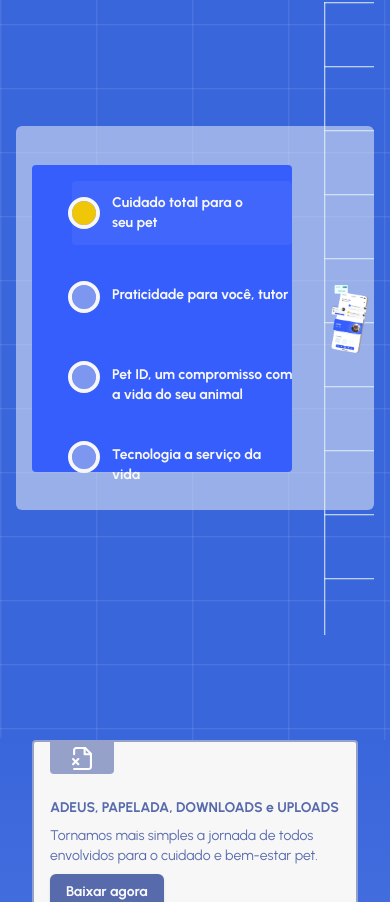
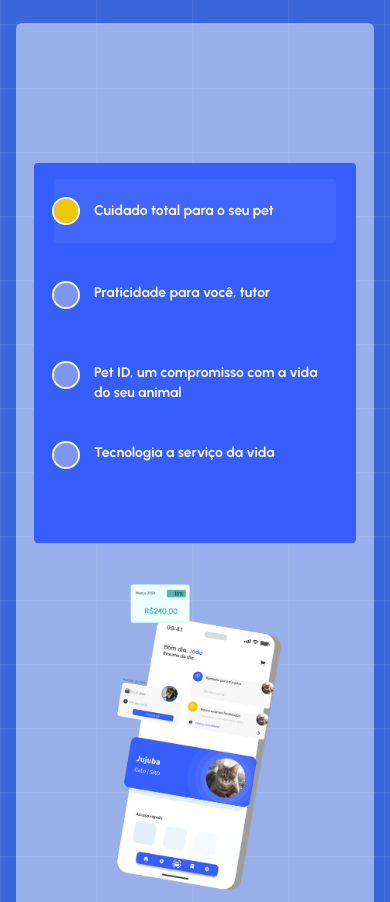
Before and after one commit to Miau-Club/miau-web-lading-page, a Next.js app: page /tutors in a window 390 px wide. Shown: the part 2298-3200 px from the top of the page. Built offline with nearby package versions, Linux system fonts and the light colour scheme.

Commit message:
corrige versao mobile

```diff
--- a/src/app/tutors/page.tsx
+++ b/src/app/tutors/page.tsx
@@ -157,36 +157,49 @@ const Tutors: React.FC = () => {
                 items-center
                 px-4
                 sm:px-10
-                h-screen
-                sm:h-[150vh]
+                h-[150vh]
                 w-full
                 bg-blue-bgTutors
                 bg-[linear-gradient(to_right,#F7F7F720,transparent_2px),linear-gradient(to_bottom,#F7F7F720,transparent_2px)]
                 bg-[size:6rem_4rem]
                 rounded-sm'
             >
-                <div className='flex items-center pl-4 w-screen h-96 sm:pl-16 sm:h-[80vh] sm:w-[40vw] bg-miau-white/50 rounded-md gap-8'>
-                    <div className='relative w-[90%] h-[80%] sm:h-[75vh] sm:w-[18vw] bg-miau-branding rounded-sm py-4'>
-                        <div className="absolute top-[2rem] hidden sm:block left-[3.2rem] w-1 h-[85%] bg-miau-white rounded-md" />
+                <div className='flex flex-col sm:flex-row items-center justify-center w-screen h-[120vh] sm:h-[80vh] sm:w-[40vw] bg-miau-white/50 rounded-md gap-8'>
+                    <div className='relative w-[90%] h-[45vh] px-5 sm:px-0 sm:h-[75vh] sm:w-[18vw] bg-miau-branding rounded-sm py-4'>
+                        <div className="absolute top-[2.5rem] hidden sm:block left-[3.2rem] w-1 h-[85%] bg-miau-white rounded-md" />
                         {SHOWCASE_ITEMS.map((item, index) => (
                             <div
                                 key={index}
-                                className="flex flex-col items-start justify-center relative mb-10 cursor-pointer gap-4 pl-10"
+                                className="flex flex-col items-start justify-center relative mb-10 cursor-pointer gap-4 sm:pl-10"
                                 onClick={() => handleItemClick(index)}
                             >
                                 <div className={twMerge("relative flex flex-row gap-4 w-[100%] rounded-sm h-10", `${selectedItems == index ? 'bg-miau-blueLight/15 py-8 px-10 items-center' : ''}`)}>
-                                    <div className={`transition-colors duration-600 rounded-full flex-shrink-0 w-6 h-6 outline outline-[0.3rem] outline-miau-white ${selectedItems == index ? 'bg-miau-yellow absolute left-0' : 'bg-miau-blueContrast'}`} />
-                                    <h2 className="text-sm sm:text-base text-miau-white font-bold max-w-[25rem]">{item.title}</h2>
+                                    <div className={`transition-colors duration-600 rounded-full flex-shrink-0 w-6 h-6 outline outline-[0.15rem] sm:outline-[0.2rem] outline-miau-white ${selectedItems == index ? 'bg-miau-yellow absolute left-0' : 'bg-miau-blueContrast'}`} />
+                                    <h2 className="text-sm sm:text-base text-miau-white font-bold max-w-[22rem]">{item.title}</h2>
                                 </div>
                                 <p className="text-miau-white text-sm font-normal hidden sm:block max-w-[22rem] ml-10">{item.description}</p>
                             </div>
                         ))}
                     </div>
 
+                    <div
+                        ref={imageRef}
+                        className={twMerge('relative w-80 h-80 sm:hidden', animSlider)}>
+                        <Image
+                            src={SHOWCASE_ITEMS[selectedItems].srcImg}
+                            alt="Mobile Show Case Pet Scan"
+                            layout="fill"
+                            objectFit="contain"
+                        />
+                    </div>
+
                     <div className='
-                        flex justify-center items-center
-                        h-[75vh]
-                        w-[15vw]
+                        hidden
+                        sm:flex
+                        justify-center items-center
+                        h-[10vh]
+                        sm:h-[75vh]
+                        sm:w-[15vw]
                         bg-[linear-gradient(to_right,#E3EFF7,transparent_2px),linear-gradient(to_bottom,#E3EFF7,transparent_2px)]
                         bg-[size:6rem_4rem]'>
                         <div
```
